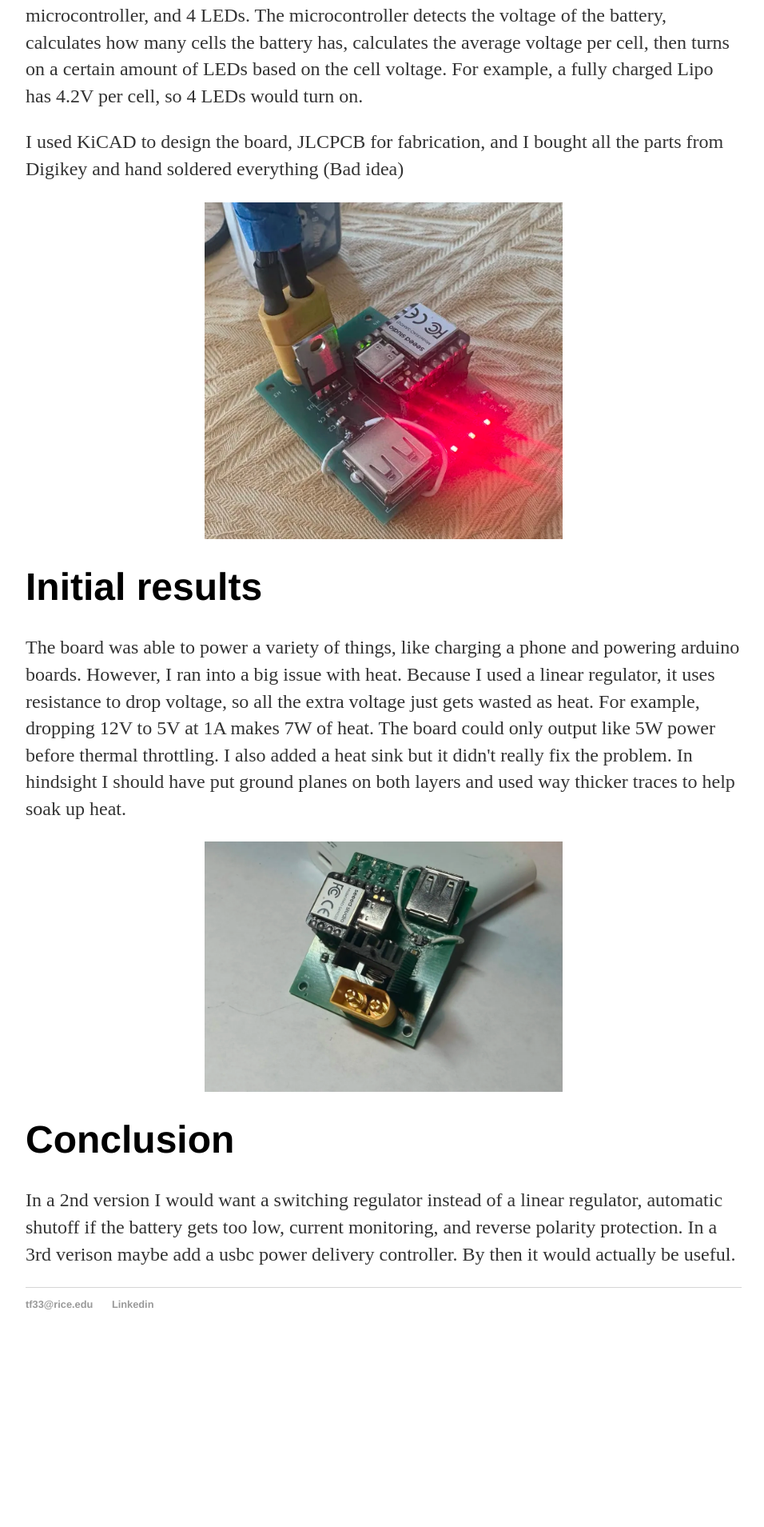
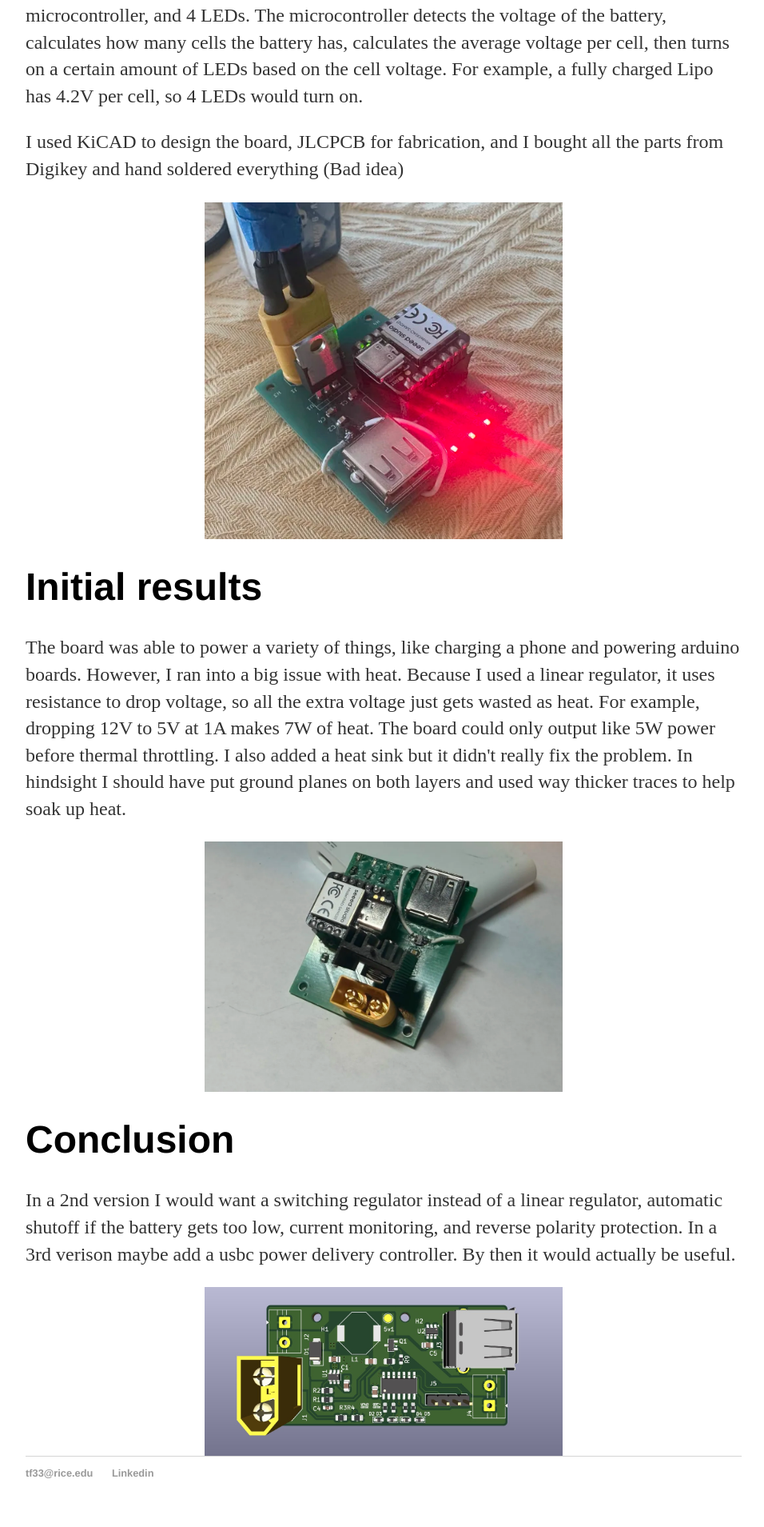
Before and after one commit to tfu1897/tfu1897.github.io, a Jekyll site: the page built from Projects/charger.html, in a window 1280 px wide. Shown: the part 832-2741 px from the top of the page at 80% size, without its empty margins (160-1116 px from the left). Built offline with Jekyll 4.4.1, drawn with Linux system fonts in a browser that asks for light colours; before the commit the page ends 2530 px from its top, so only the background shows below that.

Commit message:
Update charger.html

```diff
--- a/Projects/charger.html
+++ b/Projects/charger.html
@@ -18,4 +18,5 @@ permalink: /Projects/charger/
 		<img src="{{ 'images/board.jpg' | relative_url }}" class="centered-image">
 	<h1>Conclusion</h1>
 	<p>In a 2nd version I would want a switching regulator instead of a linear regulator, automatic shutoff if the battery gets too low, current monitoring, and reverse polarity protection. In a 3rd verison maybe add a usbc power delivery controller. By then it would actually be useful. </p>
+	<img src="{{ 'images/pcb2.jpg' | relative_url }}" class="centered-image">
 </div>
```
